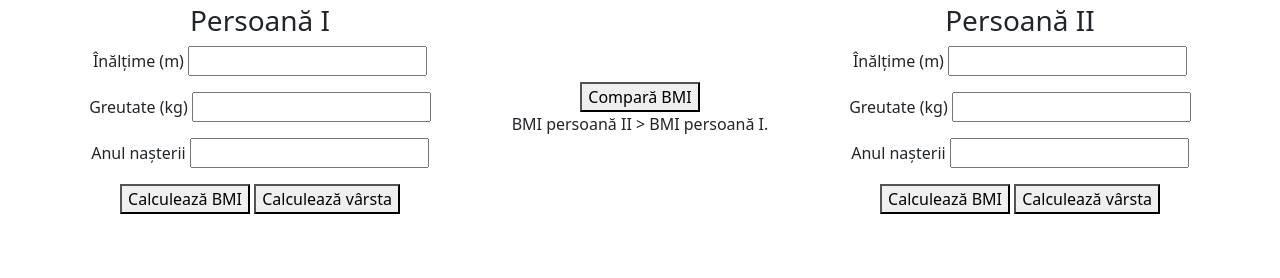
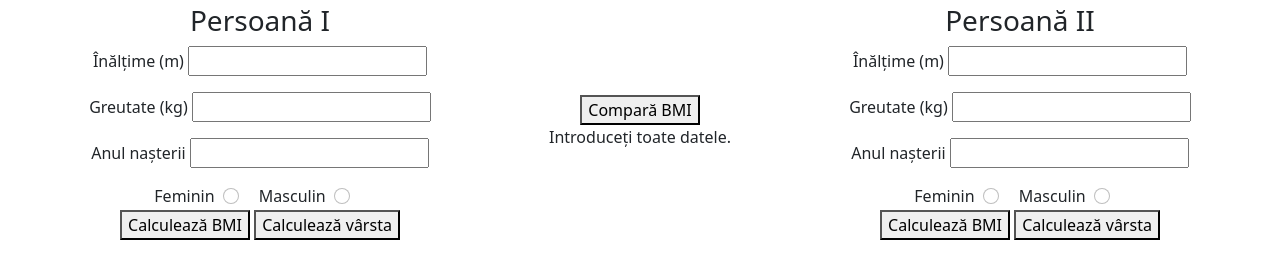
Before and after one commit to Alexandra-Luiza/Proiect_BMI, a plain HTML site: page index.html in a window 1280 px wide. Both pictures are taken after a click on the button "Compară BMI". Shown: the part 42-320 px from the top of the page. Drawn offline with nearby package versions, Linux system fonts and the light colour scheme.

Commit message:
Adaptare comparare, genul.

```diff
--- a/index.html
+++ b/index.html
@@ -9,14 +9,14 @@
   <link href="https://cdn.jsdelivr.net/npm/bootstrap@5.2.0/dist/css/bootstrap.min.css" rel="stylesheet" integrity="sha384-gH2yIJqKdNHPEq0n4Mqa/HGKIhSkIHeL5AyhkYV8i59U5AR6csBvApHHNl/vI1Bx" crossorigin="anonymous">
 </head>
 
-<body>
+<body class='tot'>
 
   <h2 class='titlu'>Calculator BMI</h2>
 
 <div class='container text-center'>
   <div class='row'>
 
-  <div class='col-sm-12 col-md-4 col-lg-4'>
+  <div class='col-sm-12 col-md-5 col-lg-4'>
   <div class='person1'>
   <h3>Persoană I</h3>
   <form class='form1'>
@@ -26,27 +26,33 @@
     <p><label>Greutate (kg)</label>
       <input class='inputGreutate1' type='number'>
     </p>
-
   <p>
       <label>Anul nașterii</label>
       <input class='inputAn1' type='number'>
   </p>
   </form>
 
-
+  <div class="form-check form-check-inline form-check-reverse">
+    <input class="form-check-input" type="radio" name="inlineRadioOptions" id="inlineRadio1" value="option1">
+    <label class="form-check-label" for="inlineRadio1">Feminin</label>
+  </div>
+  <div class="form-check form-check-inline form-check-reverse">
+    <input class="form-check-input" type="radio" name="inlineRadioOptions" id="inlineRadio2" value="option2">
+    <label class="form-check-label" for="inlineRadio2">Masculin</label>
+  </div>
+  </div>
   <button class='verify1'>Calculează BMI</button>
   <button class='verifyAge1'>Calculează vârsta</button>
   <p class='clasaBMI1'></p>
   <p class='clasaVarsta1'></p>
 </div>
-</div>
 
-<div class='col-sm-12 col-md-4 col-lg-4 align-self-center'>
+<div class='col-sm-12 col-md-2 col-lg-4 align-self-center'>
 <button class='compara'>Compară BMI</button>
 <p class='clasaCompara'></p>
 </div>
 
-<div class='col-sm-12 col-md-4 col-lg-4'>
+<div class='col-sm-12 col-md-5 col-lg-4'>
 <div class='person2'>
   <h3>Persoană II</h3>
   <form class='form2'>
@@ -60,11 +66,19 @@
       <input class='inputAn2' type='number'>
     </p>
   </form>
+<div class="form-check form-check-inline form-check-reverse">
+  <input class="form-check-input" type="radio" name="inlineRadioOptions" id="inlineRadio1" value="option1">
+  <label class="form-check-label" for="inlineRadio1">Feminin</label>
+</div>
+<div class="form-check form-check-inline form-check-reverse">
+  <input class="form-check-input" type="radio" name="inlineRadioOptions" id="inlineRadio2" value="option2">
+  <label class="form-check-label" for="inlineRadio2">Masculin</label>
+</div>
+</div>
   <button class='verify2'>Calculează BMI</button>
   <button class='verifyAge2'>Calculează vârsta</button>
   <p class='clasaBMI2'></p>
   <p class='clasaVarsta2'></p>
-  </div>
   </div>
 
 </div>
--- a/script.js
+++ b/script.js
@@ -1,14 +1,16 @@
 let bmi1;
+let bmi2;
 
 document.querySelector('.verify1').addEventListener('click', function() {
 
   const inaltime1 = document.querySelector('.inputInaltime1').value;
   const greutate1 = document.querySelector('.inputGreutate1').value;
 
-  let bmi1 = greutate1 / inaltime1;
+  bmi1 = greutate1 / (inaltime1**2);
 
   document.querySelector('.clasaBMI1').textContent = (`BMI-ul tău este ${bmi1}.`);
 });
+
 
 document.querySelector('.verifyAge1').addEventListener('click', function() {
 
@@ -19,17 +21,30 @@ document.querySelector('.verifyAge1').addEventListener('click', function() {
   document.querySelector('.clasaVarsta1').textContent = (`Vârsta ta este ${varsta1}.`);
 });
 
-let bmi2;
-
 document.querySelector('.verify2').addEventListener('click', function() {
 
   const inaltime2 = document.querySelector('.inputInaltime2').value;
   const greutate2 = document.querySelector('.inputGreutate2').value;
 
-  let bmi2 = greutate2 / inaltime2;
+  bmi2 = greutate2 / (inaltime2**2);
 
   document.querySelector('.clasaBMI2').textContent = (`BMI-ul tău este ${bmi2}.`);
 });
+
+
+
+document.querySelector('.compara').addEventListener('click', function() {
+  if (bmi1 > bmi2) {
+    document.querySelector('.clasaCompara').textContent = (`BMI persoană I > BMI persoană II.`)
+  }
+  else if (bmi2 > bmi1) {
+    document.querySelector('.clasaCompara').textContent = (`BMI persoană II > BMI persoană I.`)
+  }
+  else {
+    document.querySelector('.clasaCompara').textContent = (`Introduceți toate datele.`)
+  }
+});
+
 
 document.querySelector('.verifyAge2').addEventListener('click', function() {
 
@@ -39,13 +54,3 @@ document.querySelector('.verifyAge2').addEventListener('click', function() {
 
   document.querySelector('.clasaVarsta2').textContent = (`Vârsta este ${varsta2}.`);
 });
-
-
-document.querySelector('.compara').addEventListener('click', function() {
-  if (bmi1 > bmi2) {
-    document.querySelector('.clasaCompara').textContent = (`BMI persoană I > BMI persoană II.`)
-  }
-  else {
-    document.querySelector('.clasaCompara').textContent = (`BMI persoană II > BMI persoană I.`)
-  }
-});
```
